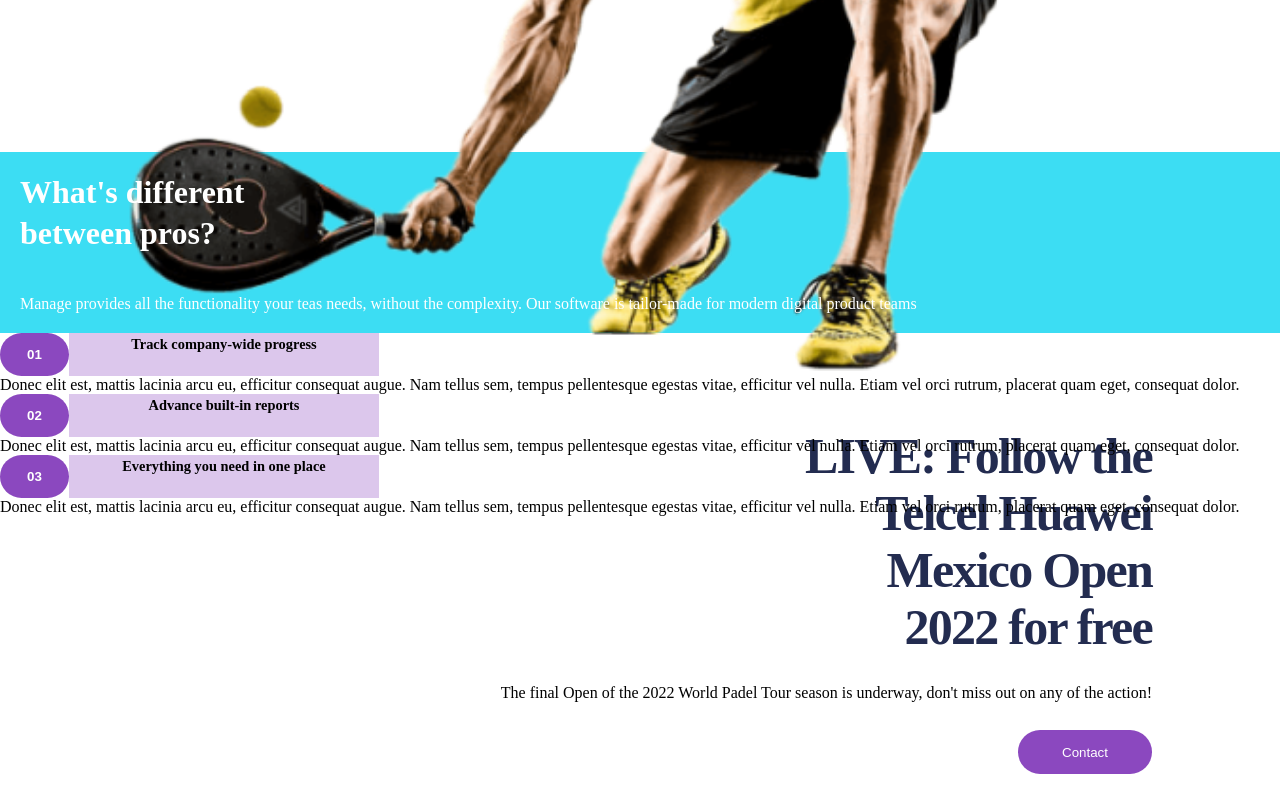
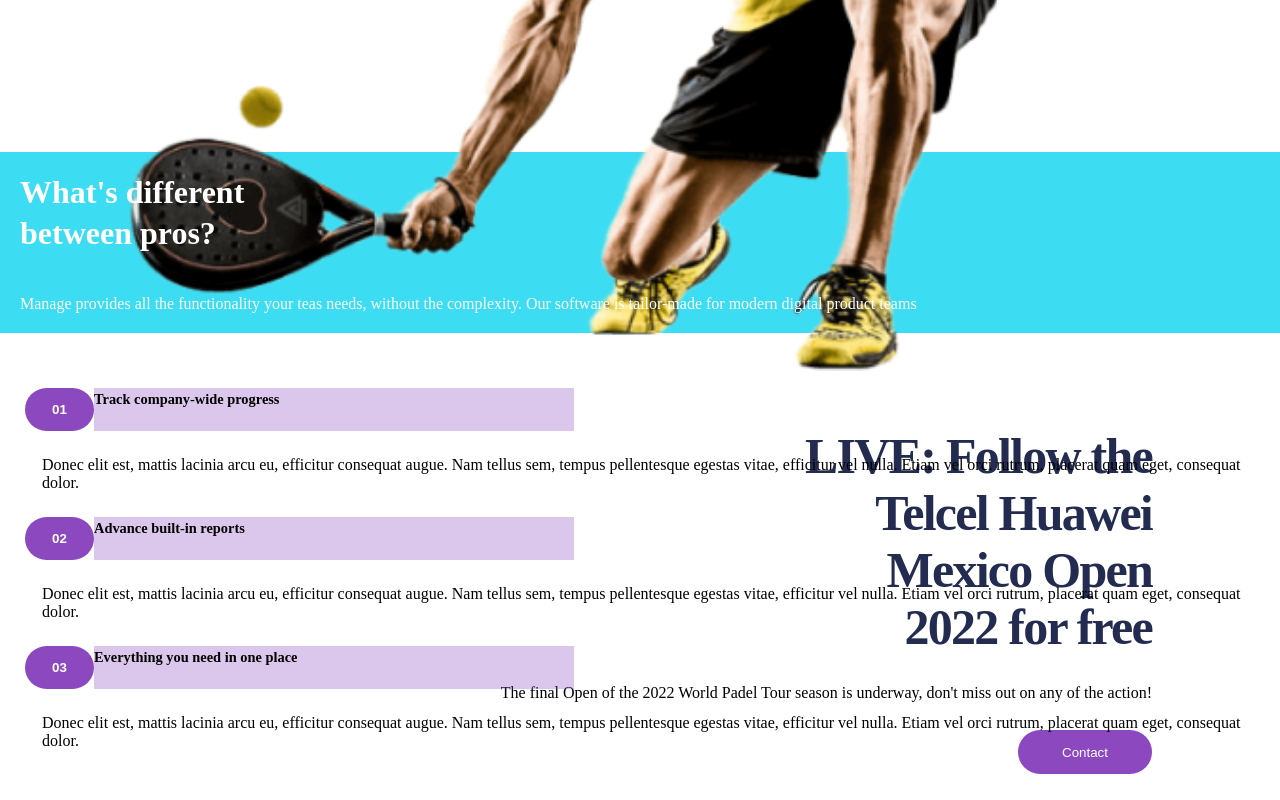
Before and after one commit to mandrescatalan/sportit, a plain HTML site: page index.html in a window 1280 px wide. Shown: the part 772-1572 px from the top of the page. Before the commit the page ends 1546 px from the top, so only its background shows below. Drawn offline with nearby package versions, Linux system fonts and the light colour scheme.

Commit message:
frame 32 casi terminado

```diff
--- a/css/styles.css
+++ b/css/styles.css
@@ -113,6 +113,10 @@
     padding: 20px;
 }
 
+.container__boxes{
+    padding: 55px 0px 25px 25px;
+}
+
 .box1{
     padding:0;
 }
@@ -145,13 +149,17 @@
 
 .container__boxes  h6{
     background-color: #8B48BF4D;
-    width:310px;
+    width:480px;
     height: 43px;
     font-family:Be Vietnam;
     font-weight:700px;
     line-height:23px;
-    text-align:center;
+    text-align:left;
     font-size:0.9em;
+}
+
+.container__boxes p{
+    padding: 25px 17px;
 }
 
 
```
